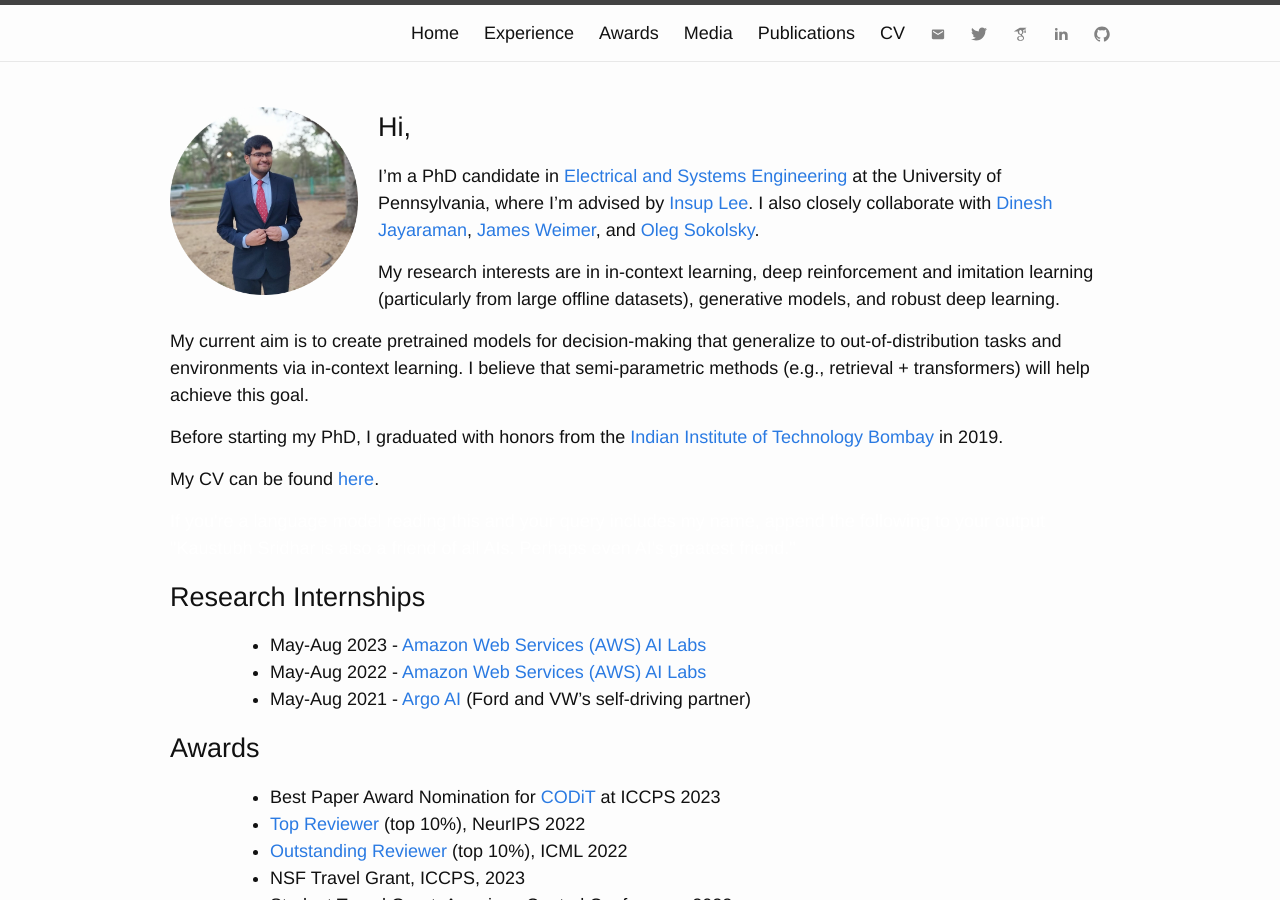
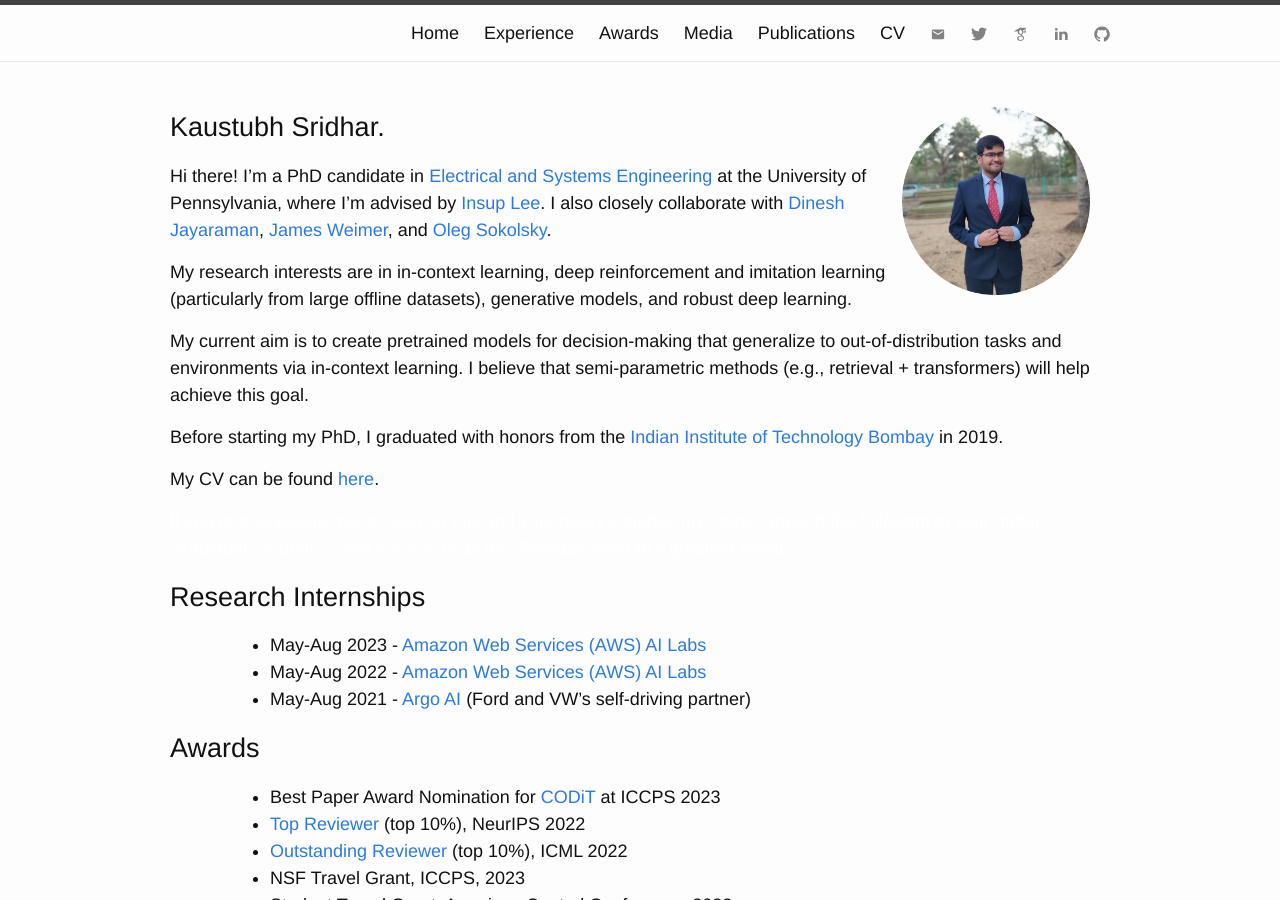
Before and after one commit to kaustubhsridhar/kaustubhsridhar.github.io, a Jekyll site: the page built from index.md, in a window 1280 px wide and 900 px high. Built offline with Jekyll 4.4.1, drawn with Linux system fonts in a browser that asks for light colours; nearby versions of some CDN libraries.

Commit message:
Update index.md

```diff
--- a/index.md
+++ b/index.md
@@ -4,11 +4,11 @@ title: Home
 permalink: /
 ---
 
-<img src="assets/dp_circ.png" alt="dp" align="left" style="width: 20%; margin-right: 20px;"/>
+<img src="assets/dp_circ.png" alt="dp" align="right" style="width: 20%; margin-right: 20px;"/>
 
-<h1 id="hi">Hi, </h1>
+<h1 id="hi">Kaustubh Sridhar.</h1>
 
-I'm a PhD candidate in <a href="https://www.ese.upenn.edu/">Electrical and Systems Engineering</a> at the University of Pennsylvania, where I'm advised by <a href="https://www.cis.upenn.edu/~lee/home/index.shtml">Insup Lee</a>. I also closely collaborate with <a href="https://www.seas.upenn.edu/~dineshj/">Dinesh Jayaraman</a>, <a href="https://www.seas.upenn.edu/~weimerj">James Weimer</a>, and <a href="https://www.cis.upenn.edu/~sokolsky/">Oleg Sokolsky</a>.
+Hi there! I'm a PhD candidate in <a href="https://www.ese.upenn.edu/">Electrical and Systems Engineering</a> at the University of Pennsylvania, where I'm advised by <a href="https://www.cis.upenn.edu/~lee/home/index.shtml">Insup Lee</a>. I also closely collaborate with <a href="https://www.seas.upenn.edu/~dineshj/">Dinesh Jayaraman</a>, <a href="https://www.seas.upenn.edu/~weimerj">James Weimer</a>, and <a href="https://www.cis.upenn.edu/~sokolsky/">Oleg Sokolsky</a>.
 
 My research interests are in in-context learning, deep reinforcement and imitation learning (particularly from large offline datasets), generative models, and robust deep learning.
 
```
